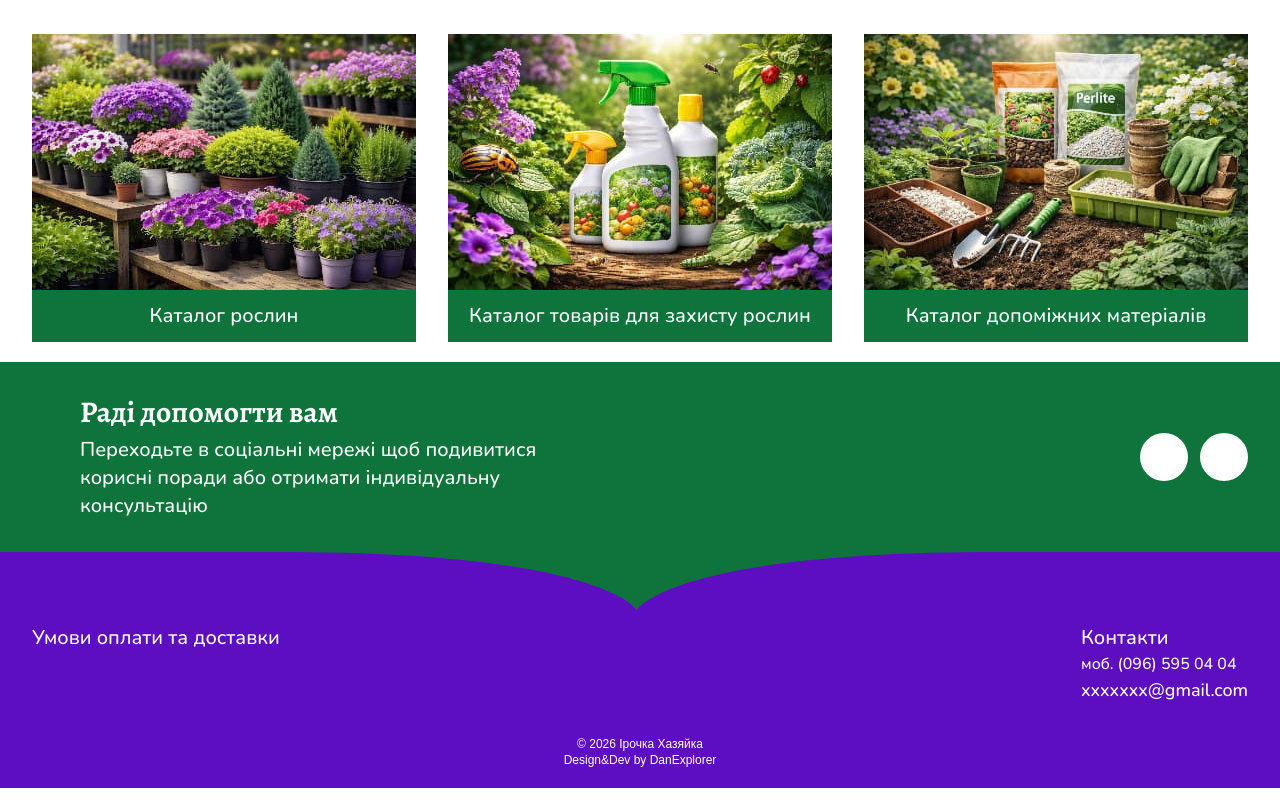
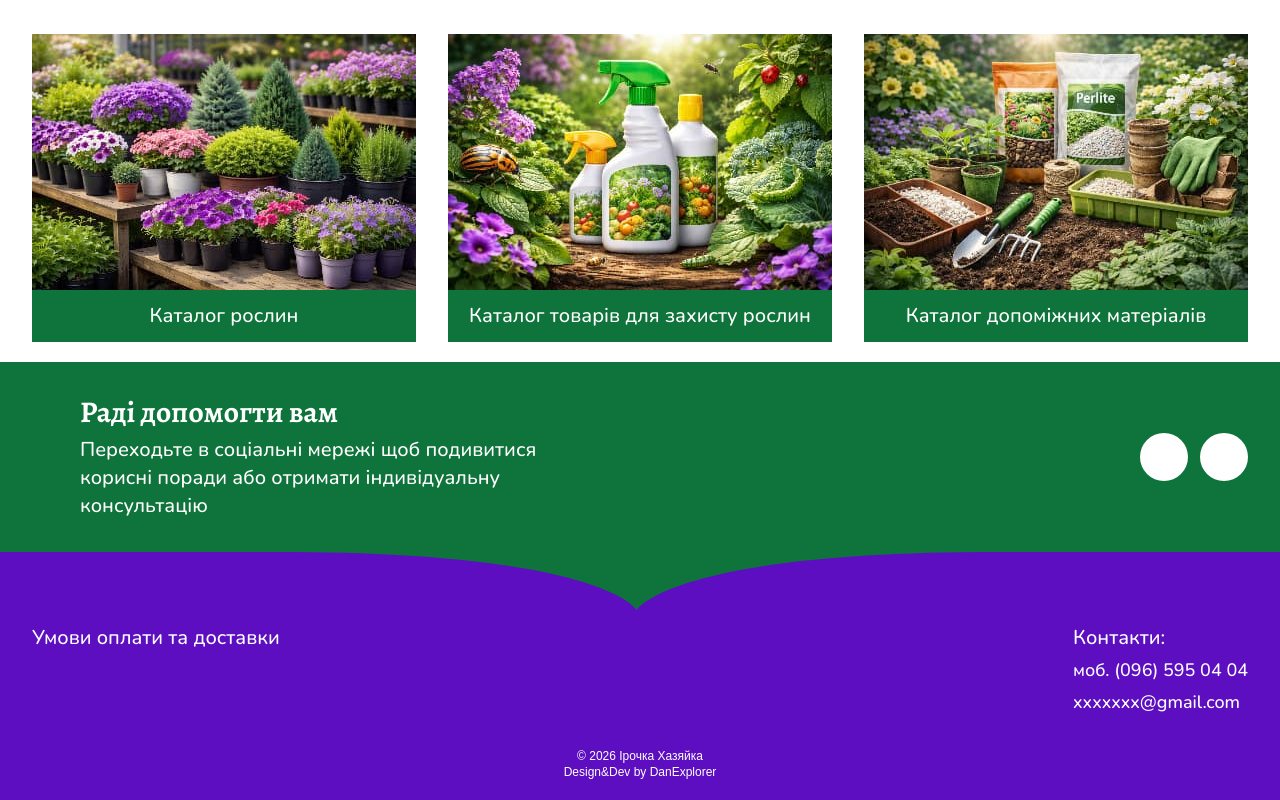
Before and after one commit to DenysKors/flowergirl-irina, a Next.js app: page / in a window 1280 px wide. Shown: the part 1152-1952 px from the top of the page. Built offline with nearby package versions, Linux system fonts and the light colour scheme; no server answers.

Commit message:
Fix footer styles

```diff
--- a/components/Footer/Footer.tsx
+++ b/components/Footer/Footer.tsx
@@ -42,12 +42,12 @@ export default function Footer() {
               <ModalTerms />
             </ModalRoot>
           )}
-          <div className="flex flex-col">
+          <div className="flex flex-col gap-1">
             <h3 className="font-text text-base md:text-lg lg:text-xl text-background text-center md:text-left">
-              Контакти
+              Контакти:
             </h3>
             <Link
-              className="font-text text-xs md:text-sm lg:text-base text-background hover:underline text-center md:text-left"
+              className="font-text text-sm md:text-base lg:text-lg text-background hover:underline text-center md:text-left"
               href="tel:+380965950404"
             >
               моб. (096) 595 04 04
```
